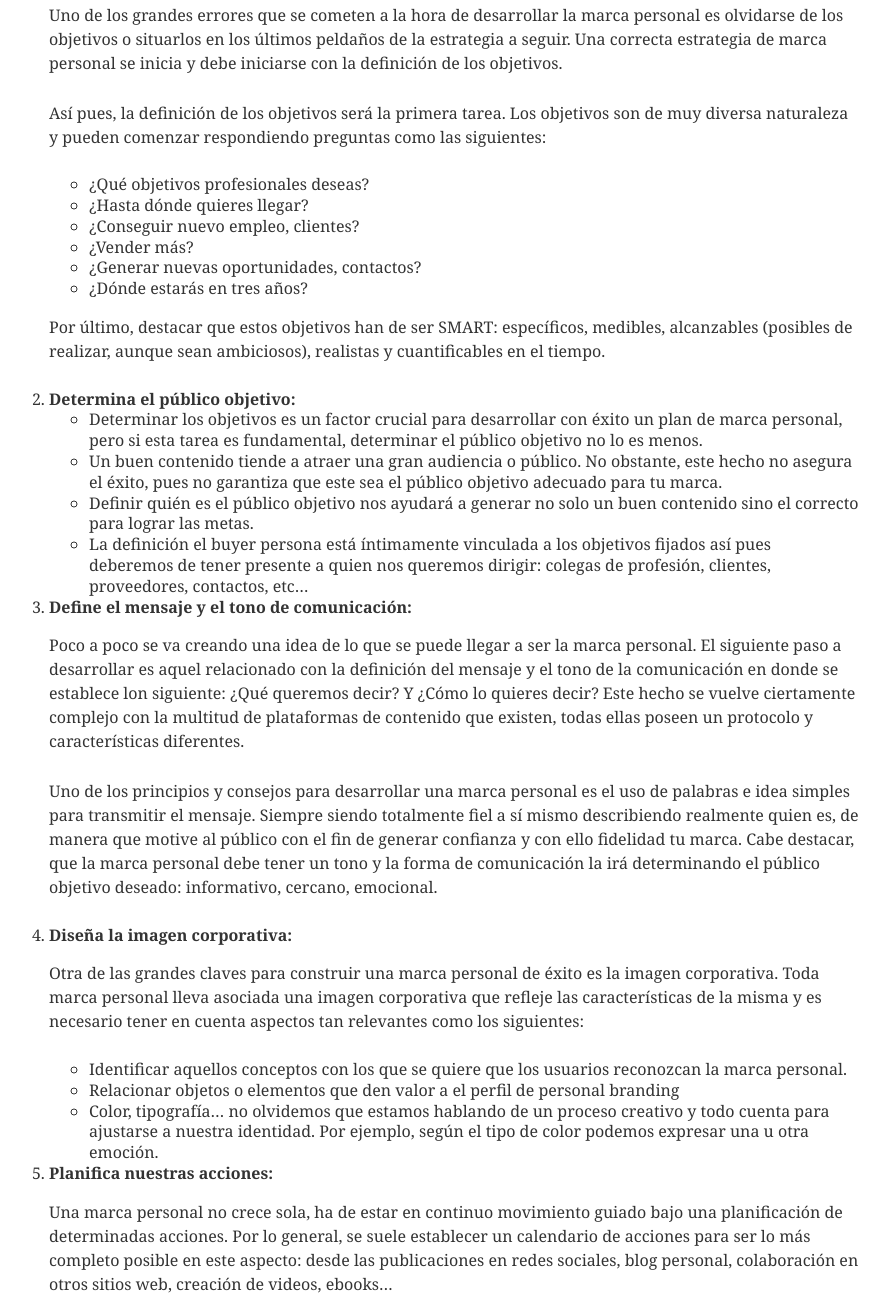
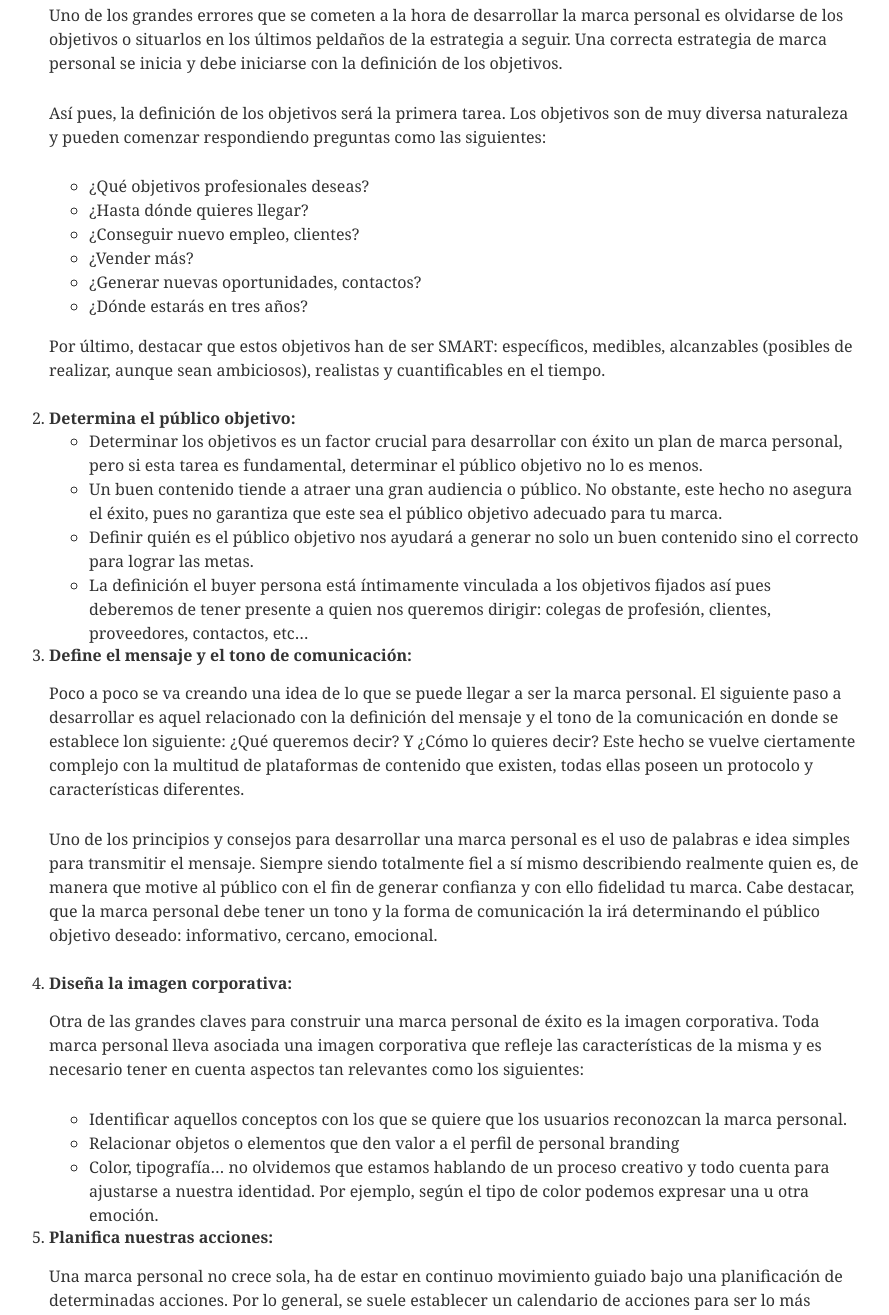
Before and after one commit to JMP2002/CV-de-jos-, a plain HTML site: page index.html in a window 1280 px wide. Shown: the part 1041-2356 px from the top of the page, without its empty margins (206-1095 px from the left). Drawn offline with Linux system fonts and the light colour scheme.

Commit message:
Update index.html

```diff
--- a/index.html
+++ b/index.html
@@ -69,7 +69,7 @@
               <p>Así pues, la definición de los objetivos será la primera tarea. Los objetivos
               son de muy diversa naturaleza y pueden comenzar respondiendo preguntas como las
               siguientes:</p>
-               <ul>
+               <ul class="ul2">
                <li>¿Qué objetivos profesionales deseas?</li>
                <li>¿Hasta dónde quieres llegar?</li>
                <li>¿Conseguir nuevo empleo, clientes?</li>
@@ -81,7 +81,7 @@
               alcanzables (posibles de realizar, aunque sean ambiciosos), realistas y cuantificables
               en el tiempo.</p>
                <li><strong>Determina el público objetivo:</strong></li>
-              <ul>
+              <ul class="ul2">
                <li>Determinar los objetivos es un factor crucial para desarrollar con éxito un
                plan de marca personal, pero si esta tarea es fundamental, determinar el público
                objetivo no lo es menos.</li>
@@ -112,7 +112,7 @@
               imagen corporativa. Toda marca personal lleva asociada una imagen corporativa que
               refleje las características de la misma y es necesario tener en cuenta aspectos tan
               relevantes como los siguientes:</p>
-               <ul>
+               <ul class="ul2">
                <li>Identificar aquellos conceptos con los que se quiere que los usuarios
                reconozcan la marca personal.</li>
                <li>Relacionar objetos o elementos que den valor a el perfil de personal branding</li>
@@ -138,7 +138,7 @@
               debe medir y cuantificar los resultados. Existen una gran variedad de métricas que
               pueden dar una idea realista de cómo está resultando nuestra estrategia de marca
               personal. Entre otras, podemos tener en cuenta los siguientes:</p>
-               <ul>
+               <ul class="ul2">
                <li><strong>Alcance o Seguimiento:</strong> Un buen punto para comenzar es hacer un balance del
                número de tus seguidores. Tener un fuerte seguimiento otorga fuerza a tu marca
                personal y demuestra que sus mensajes están siendo los correctos para la audiencia
```
